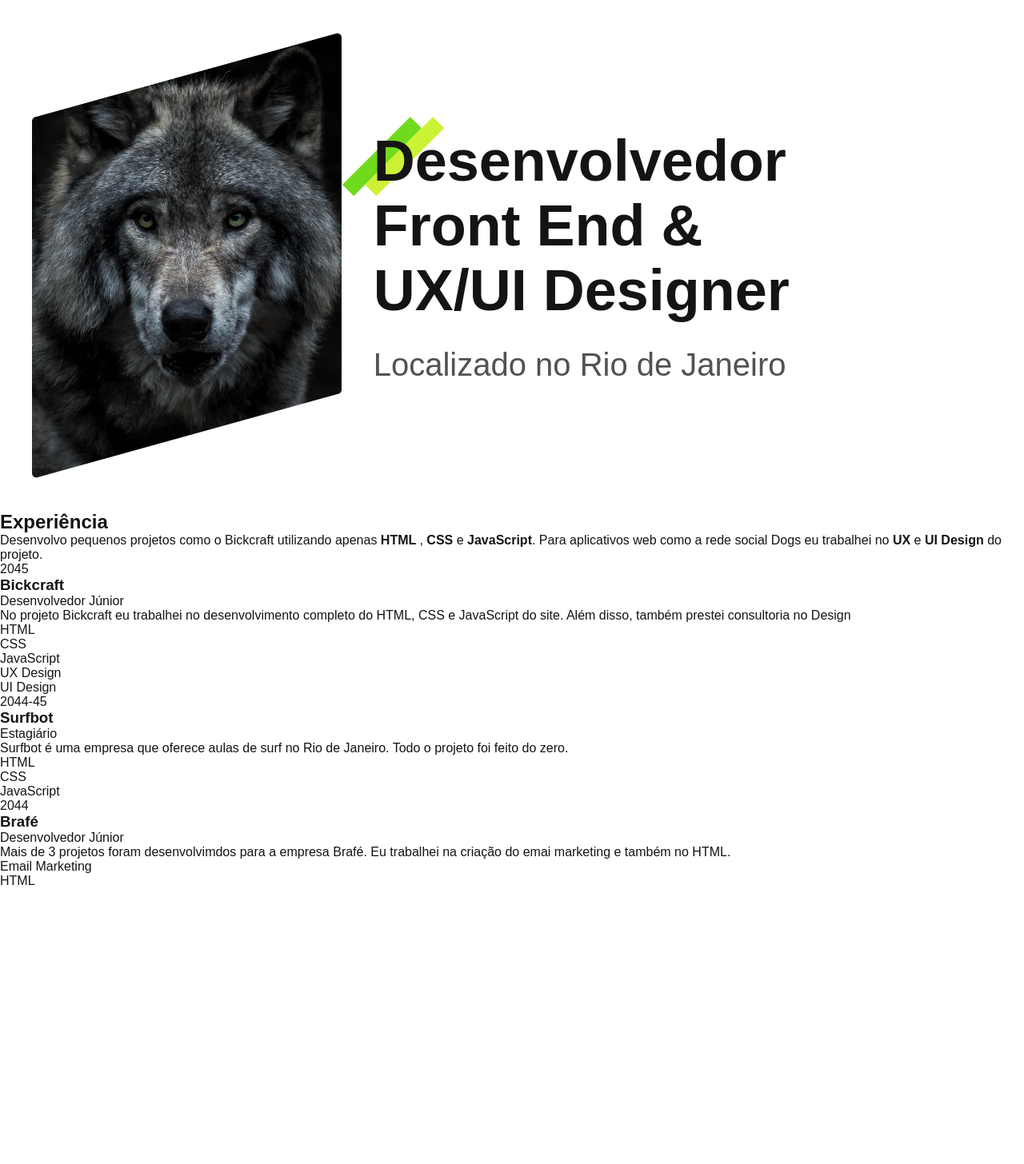
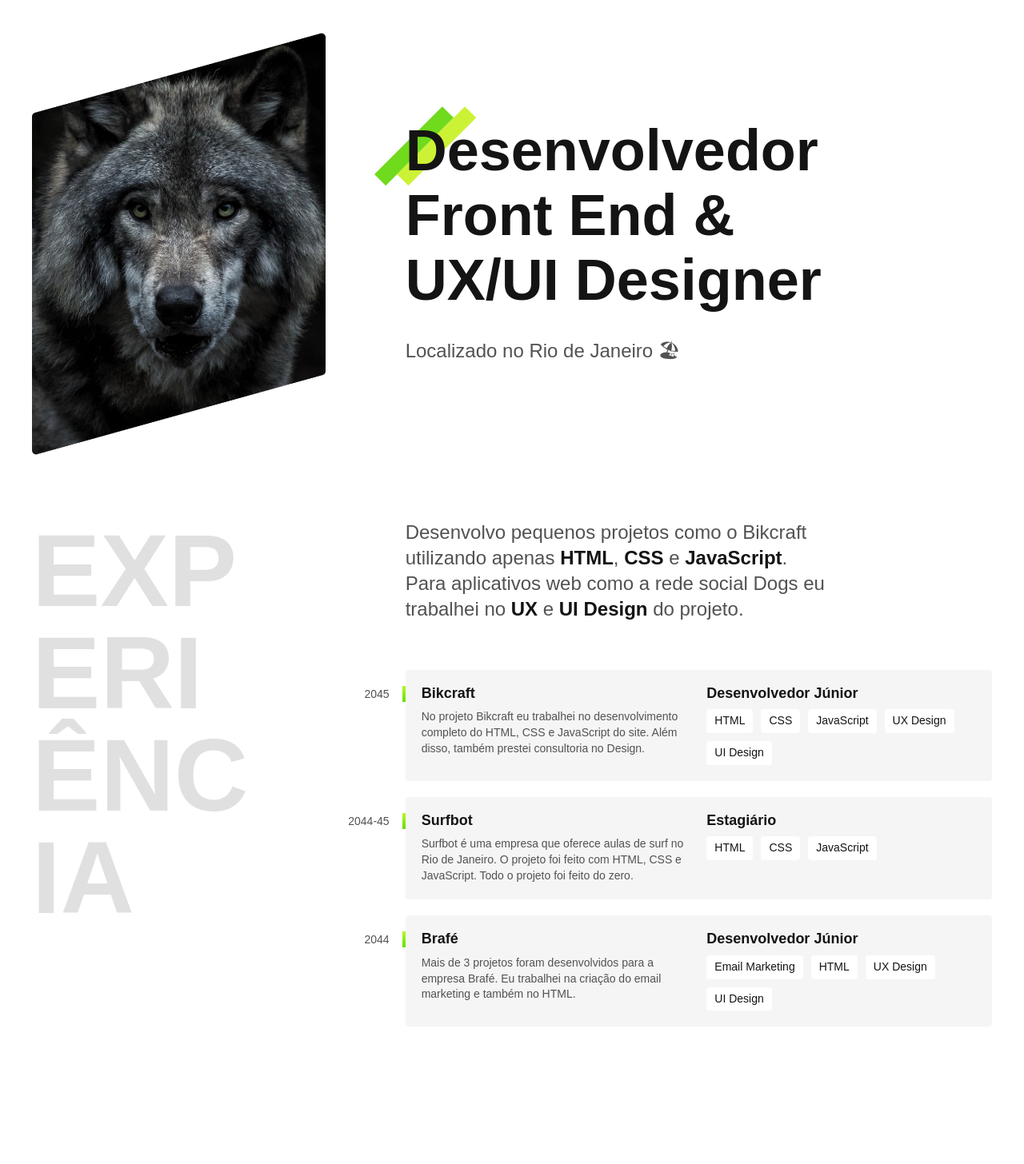
Before and after one commit to romualdojulia/Cursos, a PHP site: page / in a window 1280 px wide. Shown: the part 123-1579 px from the top of the page at 80% size. Before the commit the page ends 1230 px from the top, so only its background shows below. Run offline with PHP 8.4, Linux system fonts and the light colour scheme.

Commit message:
Add files via upload

```diff
--- /dev/null
+++ b/Origamid/Exercicios/Portfolio/css/experiencia.css
@@ -0,0 +1,111 @@
+.experiencia {
+  max-width: 1200px;
+  padding: 40px 20px;
+  margin: 0 auto;
+  display: grid;
+  grid-template-columns: 1fr 2fr;
+  gap: 100px;
+}
+
+.experiencia .subtitulo {
+  color: #e0e0e0;
+}
+
+.experiencia-texto {
+  font-size: 1.5rem;
+  line-height: 1.33;
+  max-width: 40ch;
+  margin-bottom: 60px;
+  color: #525252;
+}
+
+.experiencia-texto strong {
+  color: #141414;
+}
+
+.empresa {
+  display: grid;
+  grid-template-columns: 1fr 1fr;
+  gap: 10px 20px;
+  padding: 20px;
+  background: #f5f5f5;
+  margin-bottom: 20px;
+  border-radius: 4px;
+  position: relative;
+}
+
+.empresa::before {
+  content: "";
+  display: block;
+  width: 4px;
+  height: 20px;
+  background: linear-gradient(#b6f829, #67dd0a);
+  position: absolute;
+  top: 20px;
+  left: -4px;
+}
+
+.empresa-ano {
+  position: absolute;
+  top: 22px;
+  left: -100px;
+  text-align: right;
+  width: 80px;
+  color: #525252;
+  font-size: 0.875rem;
+}
+
+.empresa-titulo {
+  font-size: 1.125rem;
+  line-height: 1.1;
+  font-weight: bold;
+}
+
+.empresa-texto {
+  font-size: 0.875rem;
+  line-height: 1.4;
+  color: #525252;
+}
+
+.empresa-habilidades {
+  display: flex;
+  flex-wrap: wrap;
+  gap: 10px;
+  align-content: start;
+}
+
+.empresa-habilidades li {
+  font-size: 0.875rem;
+  line-height: 1.4;
+  border-radius: 4px;
+  background: #ffffff;
+  padding: 5px 10px;
+}
+
+@media (max-width: 800px) {
+  .experiencia {
+    grid-template-columns: 1fr;
+    gap: 40px;
+  }
+
+  .experiencia .subtitulo {
+    color: #141414;
+  }
+
+  .experiencia-texto {
+    font-size: 1.25rem;
+  }
+
+  .empresa-ano {
+    position: initial;
+    order: 1;
+    width: initial;
+    text-align: left;
+  }
+}
+
+@media (max-width: 400px) {
+  .empresa {
+    grid-template-columns: 1fr;
+  }
+}
--- a/Origamid/Exercicios/Portfolio/css/global.css
+++ b/Origamid/Exercicios/Portfolio/css/global.css
@@ -1,7 +1,8 @@
 body {
-  font-family: 'Fira Sans', Arial, sans-serif;
+  font-family: "Fira Sans", Arial, sans-serif;
   margin: 0px;
   color: #141414;
+  margin-bottom: 1000px;
 }
 
 h1,
@@ -21,3 +22,19 @@ img {
   max-width: 100%;
   display: block;
 }
+
+.subtitulo {
+  font-size: 8rem;
+  line-height: 1;
+  text-transform: uppercase;
+  word-break: break-all;
+  max-width: 4ch;
+}
+
+@media (max-width: 800px) {
+  .subtitulo {
+    font-size: 3rem;
+    text-transform: capitalize;
+    max-width: initial;
+  }
+}
--- a/Origamid/Exercicios/Portfolio/css/header.css
+++ b/Origamid/Exercicios/Portfolio/css/header.css
@@ -23,13 +23,12 @@
   display: block;
 }
 
-@media (max-width:800px) {
+@media (max-width: 800px) {
   .header {
     flex-direction: column;
     gap: 40px;
     padding: 20px;
   }
-
   .header a {
     background: #f5f5f5;
     border-radius: 4px;
--- a/Origamid/Exercicios/Portfolio/css/introducao.css
+++ b/Origamid/Exercicios/Portfolio/css/introducao.css
@@ -4,8 +4,8 @@
   margin: 0 auto;
   display: grid;
   grid-template-columns: 1fr 2fr;
+  gap: 100px;
   align-items: center;
-  gap: 40px;
 }
 
 .introducao h1 {
@@ -20,7 +20,7 @@
   display: block;
   width: 130px;
   height: 100px;
-  background: url(/img/detalhe.svg) no-repeat center;
+  background: url("../img/detalhe.svg") no-repeat center;
   position: absolute;
   top: -15px;
   left: -40px;
@@ -28,11 +28,11 @@
 }
 
 .introducao p {
-  font-size: 2.5rem;
+  font-size: 1.5rem;
   color: #525252;
 }
 
-@media(max-width:1000px) {
+@media (max-width: 1000px) {
   .introducao h1 {
     font-size: 3rem;
   }
@@ -43,24 +43,20 @@
     grid-template-columns: 1fr 1fr;
     gap: 40px;
   }
-
   .introducao h1 {
     font-size: 2rem;
   }
-
   .introducao h1::before {
     width: 30px;
     height: 10px;
     left: 0px;
   }
-
 }
 
-@media (max-width:400px) {
+@media (max-width: 400px) {
   .introducao {
     grid-template-columns: 1fr;
   }
-
   .introducao img {
     display: none;
   }
--- a/Origamid/Exercicios/Portfolio/css/style.css
+++ b/Origamid/Exercicios/Portfolio/css/style.css
@@ -1,3 +1,4 @@
-@import "/css/global.css";
-@import "/css/header.css";
-@import "/css/introducao.css";
+@import "./global.css";
+@import "./header.css";
+@import "./introducao.css";
+@import "./experiencia.css";
--- a/Origamid/Exercicios/Portfolio/index.html
+++ b/Origamid/Exercicios/Portfolio/index.html
@@ -1,43 +1,43 @@
 <!DOCTYPE html>
 <html lang="pt-br">
+
 <head>
   <meta charset="UTF-8">
-  <meta http-equiv="X-UA-Compatible" content="IE=edge">
   <meta name="viewport" content="width=device-width, initial-scale=1.0">
-  <title>Portfólio</title>
-  <link rel="stylesheet" href="css/style.css">
+  <title>Lobo - Desenvolvedor e Designer</title>
+  <link rel="stylesheet" href="./css/style.css">
 </head>
+
 <body>
   <header class="header">
-    <img src="./img/marca.svg" alt="">
+    <img src="./img/marca.svg" alt="Lobo">
     <nav>
       <ul class="header-menu">
-        <li> <a href="#experiencia">Experiência</a></li>
-        <li> <a href="#formacao">Formação</a></li>
-        <li> <a href="#contato">Contato</a></li>
+        <li><a href="#experiencia">Experiência</a></li>
+        <li><a href="#formacao">Formação</a></li>
+        <li><a href="#contato">Contato</a></li>
       </ul>
     </nav>
   </header>
 
   <main class="introducao">
-    <img src="img/perfil.jpg" alt="Lobo Cinza">
-    <div class="conteudo">
-      <h1>Desenvolvedor <br> Front End & <br> UX/UI Designer</h1>
-      <p>Localizado no Rio de Janeiro</p>
+    <img src="./img/perfil.jpg" alt="Lobo Cinza">
+    <div>
+      <h1>Desenvolvedor<br>Front End &<br>UX/UI Designer</h1>
+      <p>Localizado no Rio de Janeiro 🏖</p>
     </div>
   </main>
 
   <section class="experiencia" id="experiencia" aria-label="Experiência">
     <h2 class="subtitulo">Experiência</h2>
-    <div class="experiencia-texto">
-      <p>Desenvolvo pequenos projetos como o Bickcraft utilizando apenas <strong> HTML </strong>, <strong>CSS</strong> e <strong>JavaScript</strong>. Para aplicativos web como a rede social Dogs eu trabalhei no <strong>UX</strong> e <strong>UI Design</strong> do projeto.</p>
-    </div>
+    <div>
+      <p class="experiencia-texto">Desenvolvo pequenos projetos como o Bikcraft utilizando apenas <strong>HTML</strong>, <strong>CSS</strong> e <strong>JavaScript</strong>. Para aplicativos web como a rede social Dogs eu trabalhei no <strong>UX</strong> e <strong>UI Design</strong> do projeto.</p>
 
       <div class="empresa">
         <span class="empresa-ano">2045</span>
-      <h3 class="empresa-titulo">Bickcraft</h3>
+        <h3 class="empresa-titulo">Bikcraft</h3>
         <span class="empresa-titulo">Desenvolvedor Júnior</span>
-      <p class="empresa-texto">No projeto Bickcraft eu trabalhei no desenvolvimento completo do HTML, CSS e JavaScript do site. Além disso, também prestei consultoria no Design</p>
+        <p class="empresa-texto">No projeto Bikcraft eu trabalhei no desenvolvimento completo do HTML, CSS e JavaScript do site. Além disso, também prestei consultoria no Design.</p>
         <ul class="empresa-habilidades">
           <li>HTML</li>
           <li>CSS</li>
@@ -51,7 +51,7 @@
         <span class="empresa-ano">2044-45</span>
         <h3 class="empresa-titulo">Surfbot</h3>
         <span class="empresa-titulo">Estagiário</span>
-      <p class="empresa-texto">Surfbot é uma empresa que oferece aulas de surf no Rio de Janeiro. Todo o projeto foi feito do zero. </p>
+        <p class="empresa-texto">Surfbot é uma empresa que oferece aulas de surf no Rio de Janeiro. O projeto foi feito com HTML, CSS e JavaScript. Todo o projeto foi feito do zero.</p>
         <ul class="empresa-habilidades">
           <li>HTML</li>
           <li>CSS</li>
@@ -63,13 +63,18 @@
         <span class="empresa-ano">2044</span>
         <h3 class="empresa-titulo">Brafé</h3>
         <span class="empresa-titulo">Desenvolvedor Júnior</span>
-      <p class="empresa-texto">Mais de 3 projetos foram desenvolvimdos para a empresa Brafé. Eu trabalhei na criação do emai marketing e também no HTML. </p>
+        <p class="empresa-texto">Mais de 3 projetos foram desenvolvidos para a empresa Brafé. Eu trabalhei na criação do email marketing e também no HTML.</p>
         <ul class="empresa-habilidades">
           <li>Email Marketing</li>
           <li>HTML</li>
+          <li>UX Design</li>
+          <li>UI Design</li>
         </ul>
+      </div>
+
     </div>
   </section>
 
 </body>
+
 </html>
```
Lines whose indentation alone changed are shown as unchanged.
